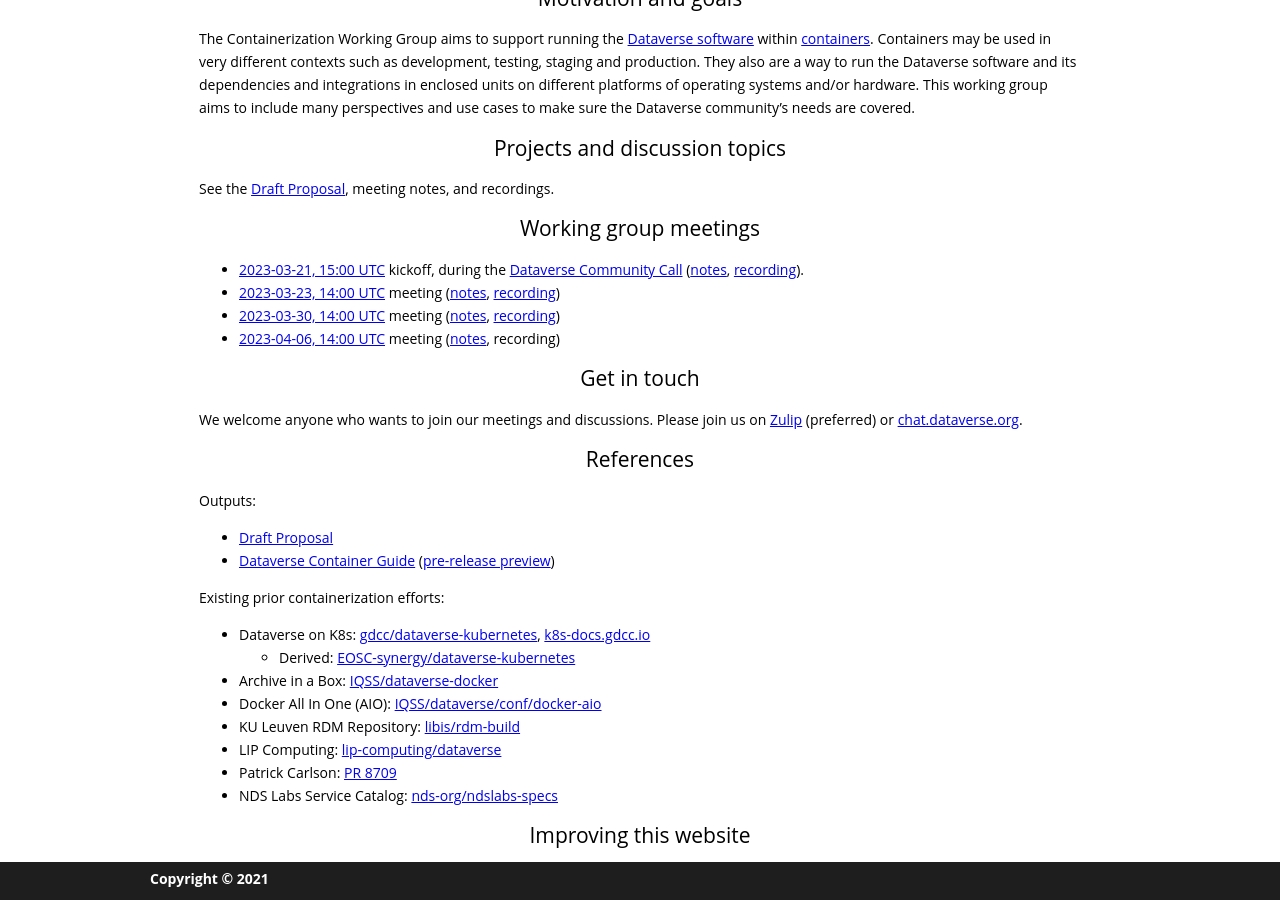
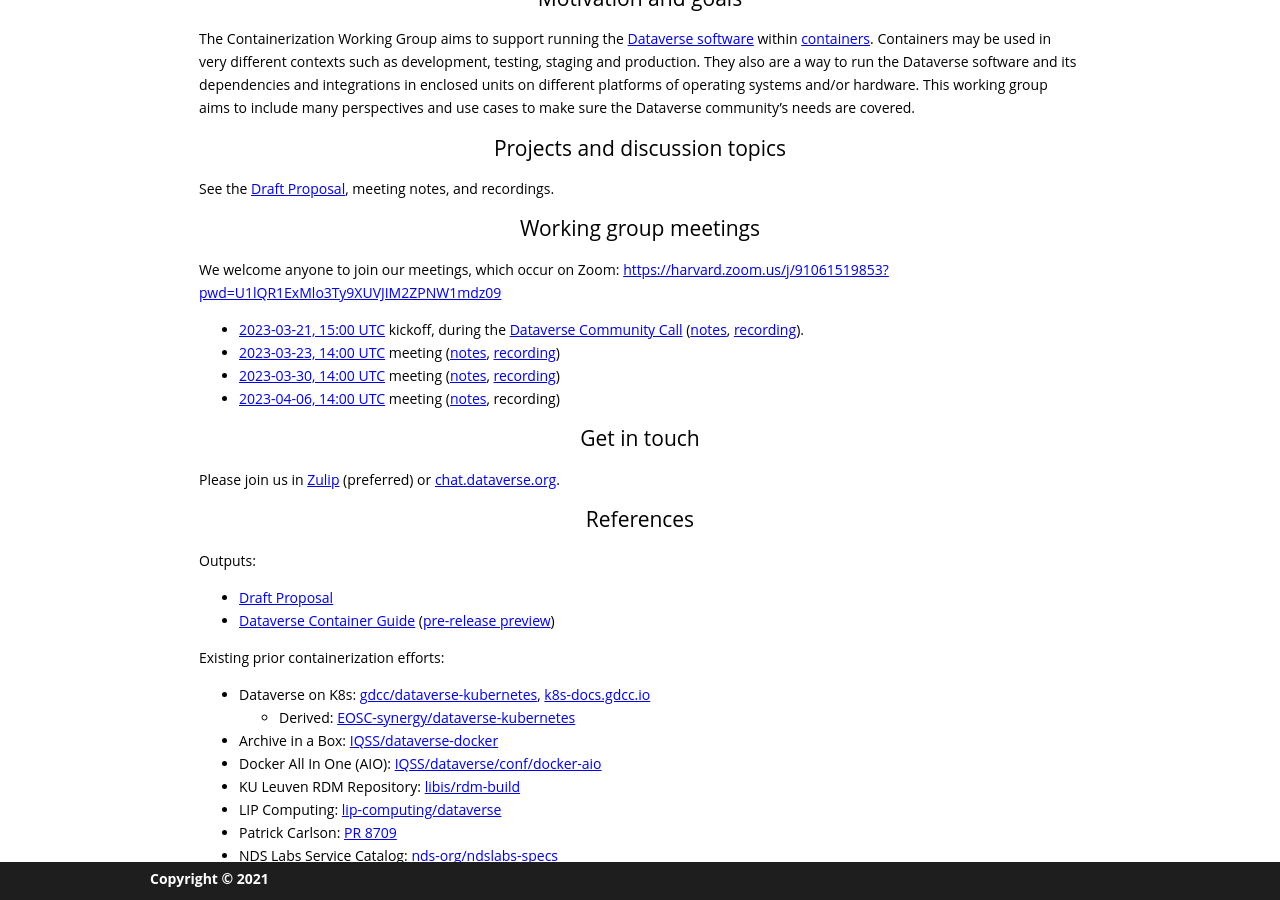
Before and after one commit to gdcc/ct.gdcc.io, a Jekyll site: the page built from index.md, in a window 1280 px wide and 900 px high, scrolled down 499 px. Built offline with Jekyll 4.4.1, drawn with Linux system fonts in a browser that asks for light colours; our own code applies the rules of GitHub Pages for plain Markdown files.

Commit message:
add Zoom link

```diff
--- a/index.md
+++ b/index.md
@@ -20,6 +20,8 @@ See the [Draft Proposal](https://docs.google.com/document/d/14DHDB24Cp_kzpYqhHCK
 
 ## Working group meetings
 
+We welcome anyone to join our meetings, which occur on Zoom: <https://harvard.zoom.us/j/91061519853?pwd=U1lQR1ExMlo3Ty9XUVJIM2ZPNW1mdz09>
+
 - [2023-03-21, 15:00 UTC](https://time.is/compare/1500_21_Mar_2023_in_UTC) kickoff, during the [Dataverse Community Call](https://dataverse.org/community-calls) ([notes](https://docs.google.com/document/d/1r_GMYqYzUyQR2LQ2cqSLWPDuFRzd18PJ-4UFC4Nvnpw/edit#), [recording](https://harvard.zoom.us/rec/share/qb3gd3pboooRa9UHyLyIvPfxVgoahbGWFaxLdJDO2VD-MGMqWnZIsJjc3Rxao6Wu.-Y-CiwvgRwVj8v6c)).
 - [2023-03-23, 14:00 UTC](https://time.is/compare/1400_23_Mar_2023_in_UTC) meeting ([notes](https://docs.google.com/document/d/1UmKajGpOH8tkvyEbgIYvHDKZBAMfdvCp8AZC0ZEEtWs/edit?usp=sharing), [recording](https://harvard.zoom.us/rec/share/kviiT4GO2zruomf0T-QHCWqDksK6jT525bPrENNGWf01MhLtZOS0mU3b6Gw-_usp.CnoqlfsFqvOhXEyY))
 - [2023-03-30, 14:00 UTC](https://time.is/compare/1400_30_Mar_2023_in_UTC) meeting ([notes](https://docs.google.com/document/d/1Z1PUOp19zJVEGNcFsV7tqPErWQnkVV6qkDo5ZQUHMVM/edit?usp=sharing), [recording](https://harvard.zoom.us/rec/share/HsGlcXqaY-PR0pCWkZFzmmP6zus5pdXq4AlKhM4EgRTF-3OEB74wZhv7e7dueebp.RsriUxxBS4KYdSa3))
@@ -27,7 +29,7 @@ See the [Draft Proposal](https://docs.google.com/document/d/14DHDB24Cp_kzpYqhHCK
 
 ## Get in touch
 
-We welcome anyone who wants to join our meetings and discussions. Please join us on [Zulip](https://dataverse.zulipchat.com/#narrow/stream/375812-containers/) (preferred) or [chat.dataverse.org](https://chat.dataverse.org).
+Please join us in [Zulip](https://dataverse.zulipchat.com/#narrow/stream/375812-containers/) (preferred) or [chat.dataverse.org](https://chat.dataverse.org).
 
 ## References
 
```
